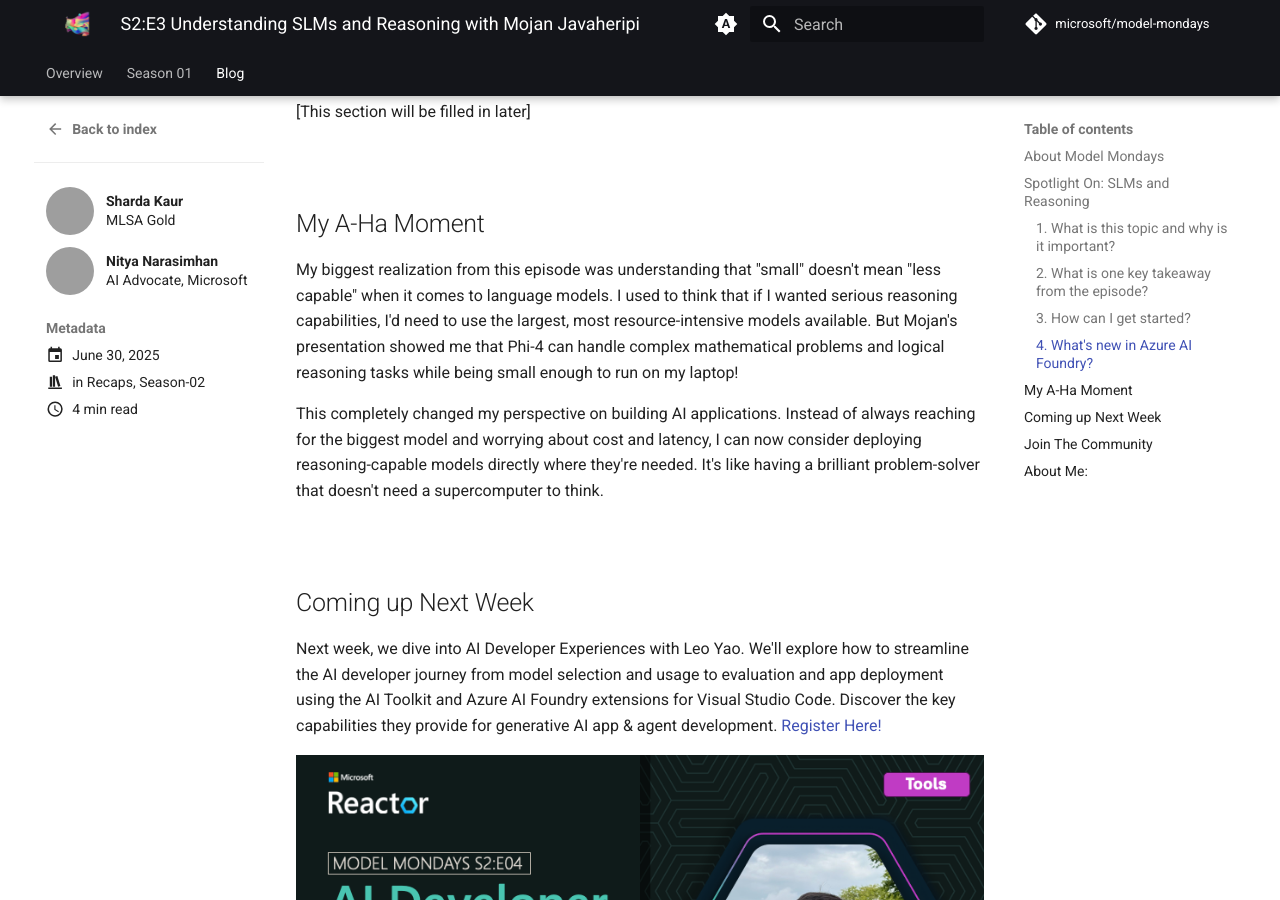
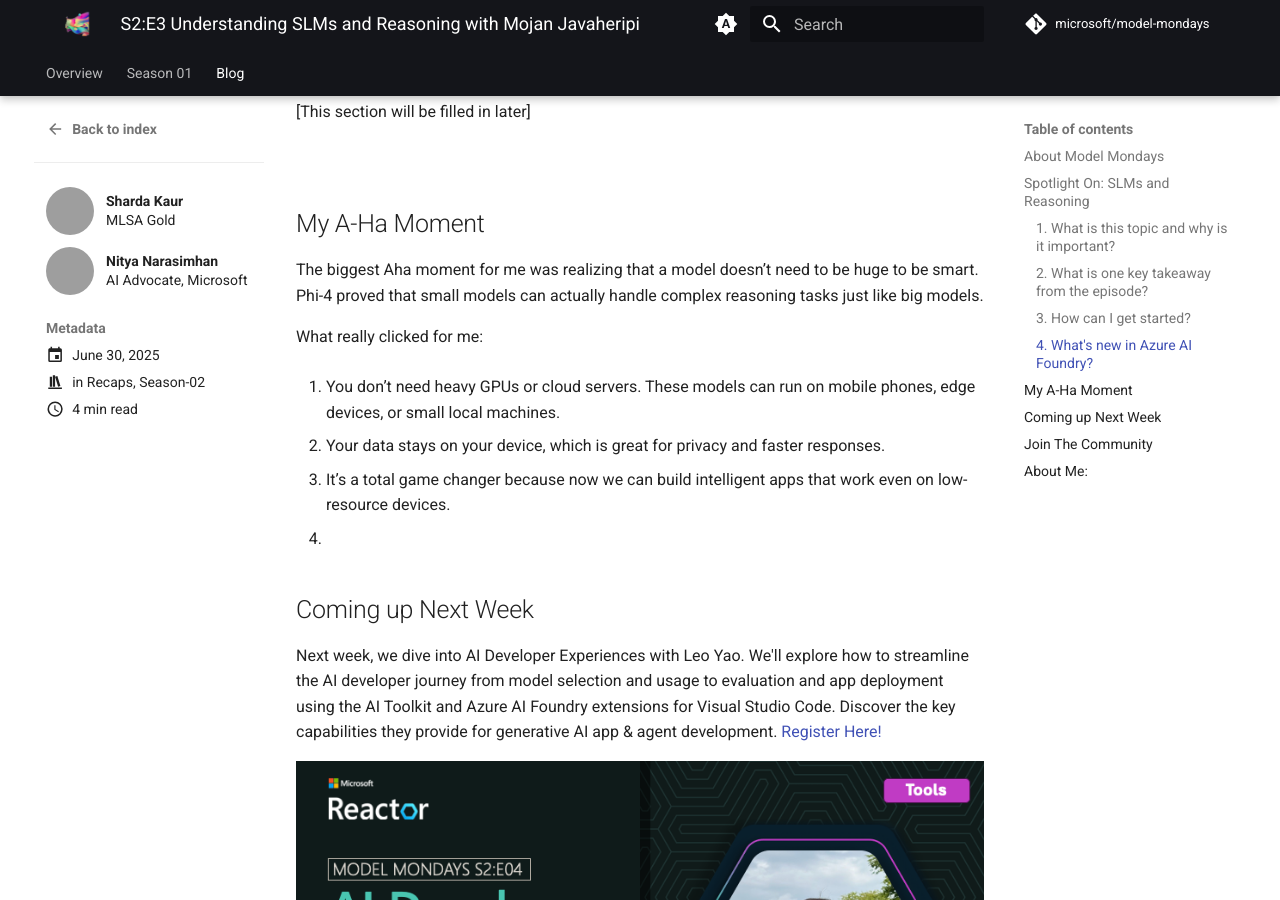
Before and after one commit to shardakaurr/model-mondays, an MkDocs documentation site: the page built from docs/blog/posts/2025-06-30.md, in a window 1280 px wide and 900 px high, scrolled down 2246 px. Built offline with MkDocs 1.6.1 and Material for MkDocs 9.7.7, drawn with Linux system fonts in a browser that asks for light colours; comment, search, counter and statistics services are not loaded; grey boxes are pictures that could not be loaded.

Commit message:
Update 2025-06-30.md

```diff
--- a/docs/blog/posts/2025-06-30.md
+++ b/docs/blog/posts/2025-06-30.md
@@ -67,10 +67,16 @@
 
 ## My A-Ha Moment
 
-My biggest realization from this episode was understanding that "small" doesn't mean "less capable" when it comes to language models. I used to think that if I wanted serious reasoning capabilities, I'd need to use the largest, most resource-intensive models available. But Mojan's presentation showed me that Phi-4 can handle complex mathematical problems and logical reasoning tasks while being small enough to run on my laptop!
+The biggest Aha moment for me was realizing that a model doesn’t need to be huge to be smart. Phi-4 proved that small models can actually handle complex reasoning tasks just like big models.
 
-This completely changed my perspective on building AI applications. Instead of always reaching for the biggest model and worrying about cost and latency, I can now consider deploying reasoning-capable models directly where they're needed. It's like having a brilliant problem-solver that doesn't need a supercomputer to think.
+What really clicked for me:
 
+1. You don’t need heavy GPUs or cloud servers. These models can run on mobile phones, edge devices, or small local machines.
+
+2. Your data stays on your device, which is great for privacy and faster responses.
+
+3. It’s a total game changer because now we can build intelligent apps that work even on low-resource devices.
+4.
 <br/>
 
 ## Coming up Next Week
```
